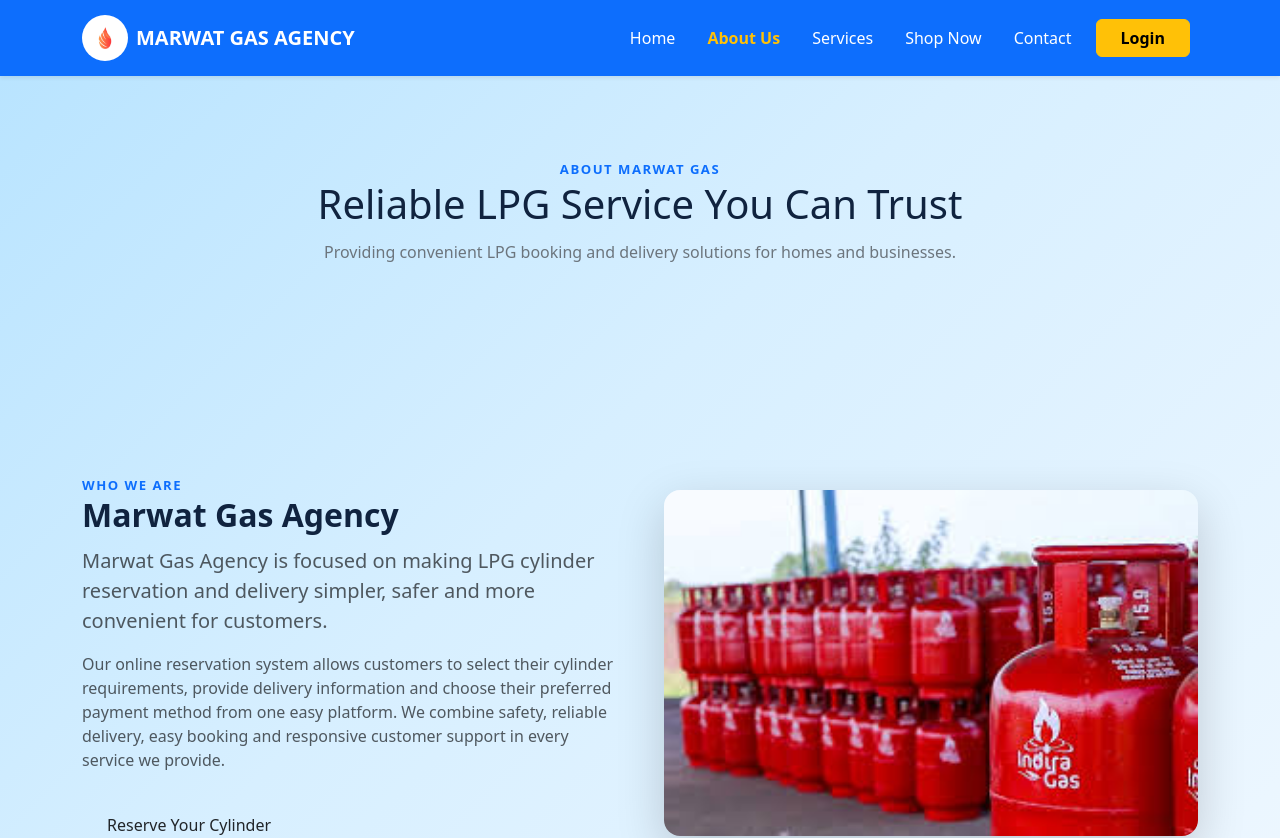
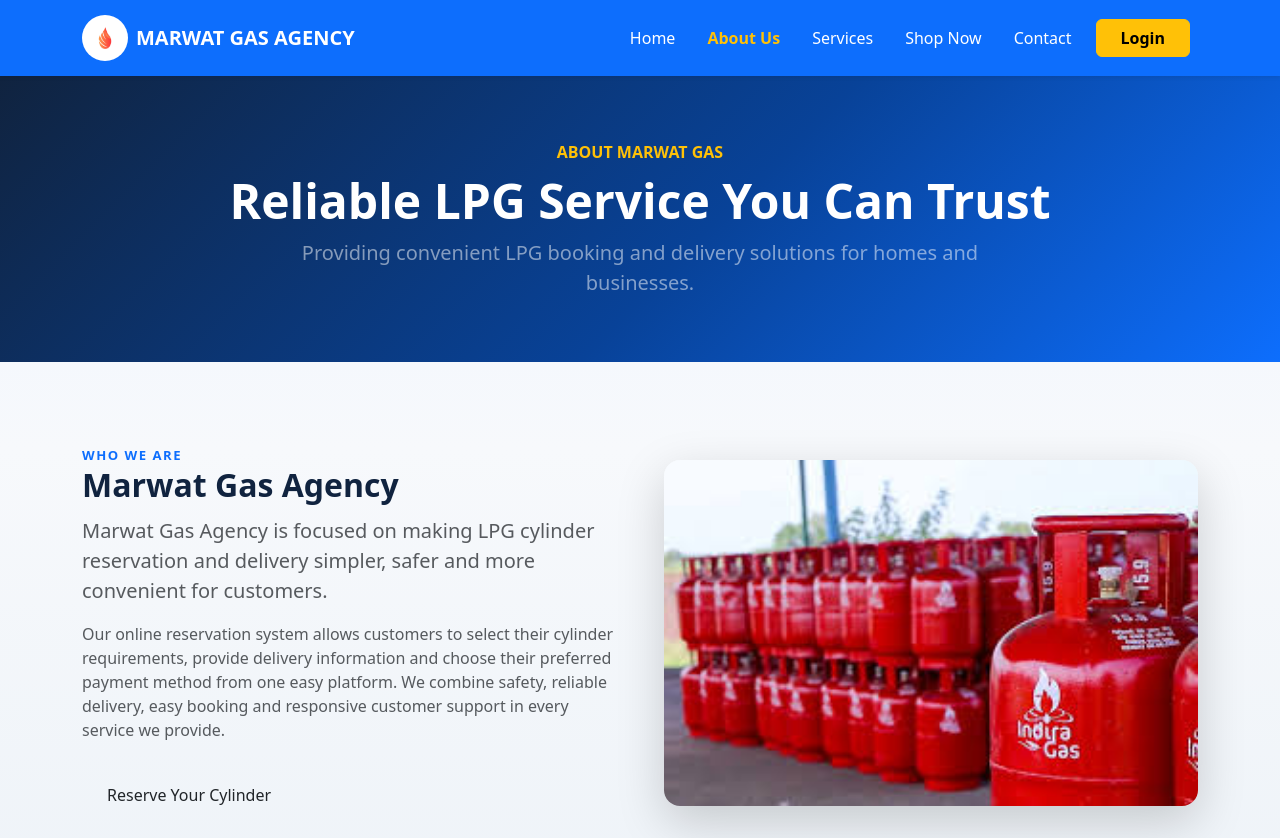
Before and after one commit to Muhammad-Samir14/Online-Resevation-System, a React (Vite) app: page /about in a window 1280 px wide. Shown: the top 838 px of the page. Built offline with nearby package versions, Linux system fonts and the light colour scheme; no server answers.

Commit message:
Updated AboutUs.jsx

```diff
--- a/src/AboutUs.jsx
+++ b/src/AboutUs.jsx
@@ -8,21 +8,17 @@ function AboutUs() {
     <>
       <Navbar />
 
-      <main style={{ background: "linear-gradient(135deg, #b9e4ff 0%, #d7efff 45%, #eef7ff 100%)" }}>
-        <section className="marwat-section">
-          <div className="container">
-            <div className="text-center mb-5">
-              <span className="section-kicker">About Marwat Gas</span>
-
-              <h2 className="section-title display-6">
-                Reliable LPG Service You Can Trust
-              </h2>
-
-              <p className="section-description">
-                Providing convenient LPG booking and delivery solutions for
-                homes and businesses.
-              </p>
-            </div>
+      <main style={{ background: "linear-gradient(180deg, #eef5ff 0%, #f7f9fc 45%, #eef3f8 100%)" }}>
+        <section
+          className="py-5 text-white"
+          style={{ background: "linear-gradient(135deg, #10233f 0%, #084298 55%, #0d6efd 100%)" }}
+        >
+          <div className="container text-center py-3">
+            <span className="text-warning fw-bold text-uppercase">About Marwat Gas</span>
+            <h1 className="fw-bold display-5 mt-2">Reliable LPG Service You Can Trust</h1>
+            <p className="lead mx-auto mb-0 text-white-50" style={{ maxWidth: "720px" }}>
+              Providing convenient LPG booking and delivery solutions for homes and businesses.
+            </p>
           </div>
         </section>
 
```
